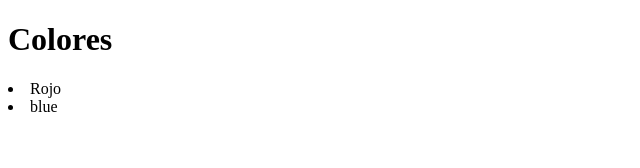
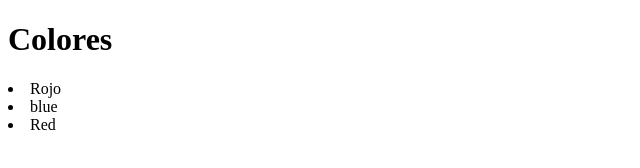
Before and after one commit to LucPinheiro/Estructura_Html, a plain HTML site: page index.html in a window 1280 px wide. Shown: the full height of the page, 0-640 px from the left. Drawn offline with Linux system fonts and the light colour scheme.

Commit message:
color red en index.html

```diff
--- a/index.html
+++ b/index.html
@@ -10,5 +10,6 @@
         <h1>Colores</h1>
         <li>Rojo</li>
         <li>blue</li>
+        <li>Red</li>
     </body>
 </html>
```
